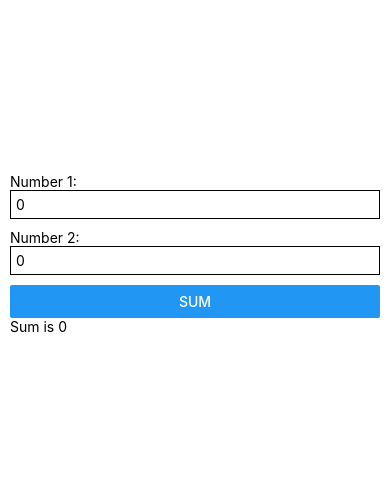
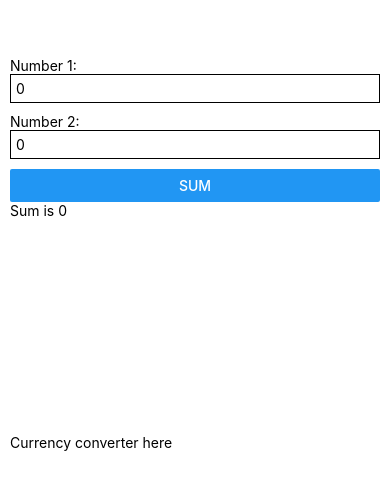
Before and after one commit to repenaattori/mobile-events-template, a React Native app: screen / in a window 390 px wide. Shown: the part 168-658 px from the top of the page. Built offline with nearby package versions, Linux system fonts and the light colour scheme.

Commit message:
Some styling and minor changes

```diff
--- a/App.js
+++ b/App.js
@@ -1,14 +1,15 @@
 import { StatusBar } from 'expo-status-bar';
 import { useState } from 'react';
 import { Alert, Button, Image, StyleSheet, Text, TextInput, TouchableHighlight, TouchableOpacity, View } from 'react-native';
-import Logo from './components/Logo.js';
-import Test from './components/Test.js';
 import Styles from './styles/Styles.js';
 
 export default function App() {
 
   return (
-    <SumView />
+    <View style={Styles.container}>
+      <SumView />
+      <CurrencyView/>
+    </View>
   );
 }
 
@@ -23,7 +24,7 @@ function SumView(){
   const [sum, setSum] = useState(0);
 
   return (
-    <View style={Styles.container}>
+    <View>
       <Text>Number 1:</Text>
       <TextInput
         keyboardType='number-pad'
@@ -55,7 +56,7 @@ function CurrencyView(){
 
   return (
     <View>
-
+      <Text>Currency converter here</Text>
     </View>
   );
 }
--- a/styles/Styles.js
+++ b/styles/Styles.js
@@ -4,7 +4,7 @@ export default StyleSheet.create({
     container: {
         flex: 1,
         alignItems: 'stretch',
-        justifyContent: 'center',
+        justifyContent: 'space-evenly',
         margin: 10
     },
     textInput:{
```
Also changed, not shown: assets/music.png (deleted).
